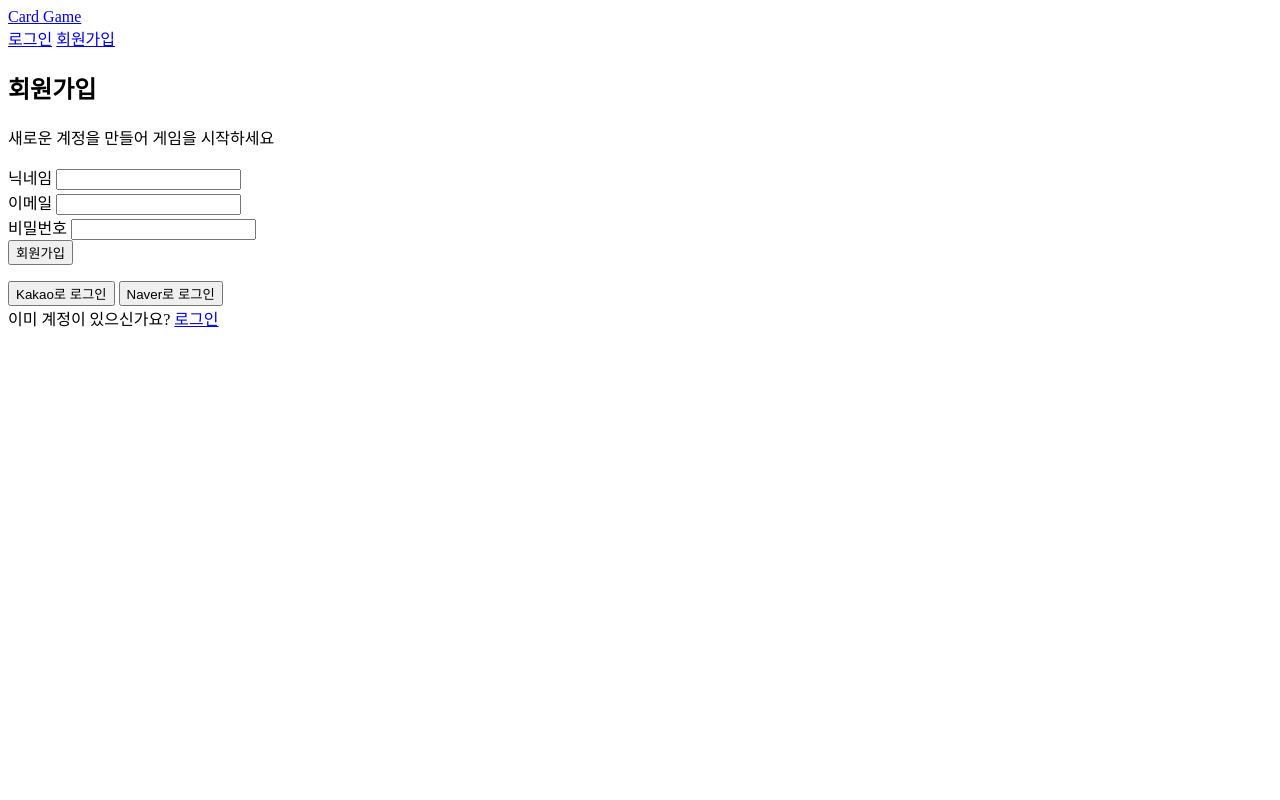
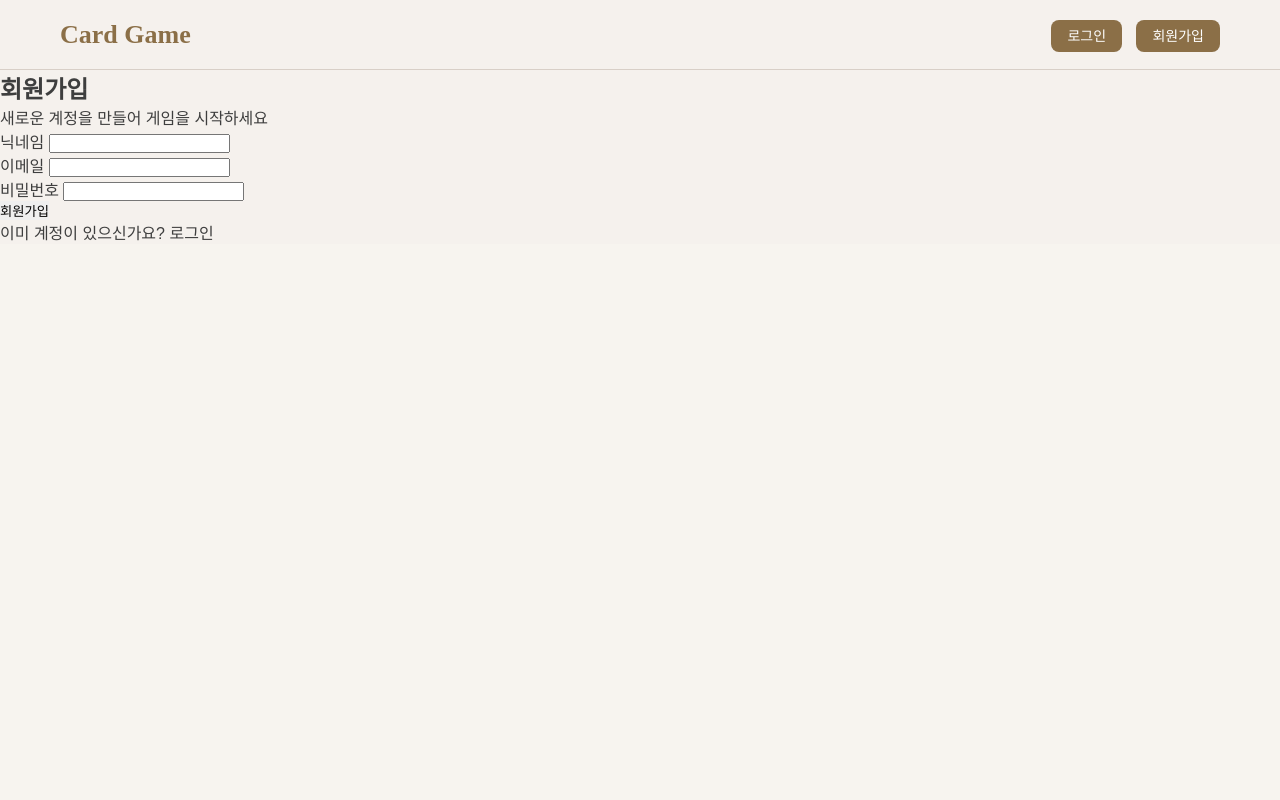
Before and after one commit to Pirogramming-24/Piro24_CardGame_1, a Django app: page /accounts/signup/ in a window 1280 px wide. Run offline with Django 5.2, Linux system fonts and the light colour scheme; some libraries are stand-ins or nearby versions.

Commit message:
[feat] css추가, html 변경

```diff
--- a/accounts/templates/accounts/login.html
+++ b/accounts/templates/accounts/login.html
@@ -1,4 +1,4 @@
-<!-- {% extends "base.html" %} -->
+{% extends "base.html" %}
 {% block content %}
 
 <section class="auth">
--- a/accounts/templates/accounts/signup.html
+++ b/accounts/templates/accounts/signup.html
@@ -1,4 +1,4 @@
-<!-- {% extends "base.html" %} -->
+{% extends "base.html" %}
 {% block content %}
 
 <section class="auth">
@@ -26,11 +26,6 @@
         </form>
     </div>
 
-    <div class="social-login">
-        <button class="btn kakao">Kakao로 로그인</button>
-        <button class="btn naver">Naver로 로그인</button>
-    </div>
-
     <div class="auth-footer">
         이미 계정이 있으신가요?
         <a href="{% url 'accounts:login' %}">로그인</a>
--- /dev/null
+++ b/static/css/header.css
@@ -0,0 +1,32 @@
+.header {
+  background: #F5F1ED;
+  border-bottom: 1px solid #d8cfc7;
+  height: 70px;
+}
+
+.header-inner {
+  max-width: 1200px;
+  margin: 0 auto;
+  height: 100%;
+  display: flex;
+  justify-content: space-between;
+  align-items: center;
+  padding: 0 20px;
+}
+
+.logo {
+  font-family: 'Playfair Display', serif;
+  font-size: 26px;
+  color: #8B6F47;
+  font-weight: bold;
+}
+
+.nav .btn {
+  background: #8B6F47;
+  color: white;
+  padding: 8px 16px;
+  border-radius: 8px;
+  font-size: 14px;
+  margin-left: 10px;
+  text-decoration: none;
+}
--- /dev/null
+++ b/static/css/ranking.css
@@ -0,0 +1,122 @@
+body {
+  background: #F5F1ED;
+  color: #3E3E3E;
+}
+
+.ranking-page {
+  padding: 40px 20px;
+}
+
+.container {
+  max-width: 1100px;
+  margin: 0 auto;
+}
+
+/* Title */
+.page-title {
+  font-size: 40px;
+  font-weight: 700;
+  color: #8B6F47;
+  margin-bottom: 40px;
+}
+
+/* Top3 cards */
+.top3 {
+  display: grid;
+  grid-template-columns: repeat(3, 1fr);
+  gap: 20px;
+  margin-bottom: 50px;
+}
+
+.top-card {
+  background: white;
+  border-radius: 16px;
+  padding: 20px;
+  text-align: center;
+  box-shadow: 0 3px 10px rgba(0,0,0,0.05);
+}
+
+.rank-icon {
+  font-size: 28px;
+  margin-bottom: 6px;
+}
+
+.rank-label {
+  font-size: 12px;
+  color: #6F5636;
+}
+
+.top-card .nickname {
+  font-size: 20px;
+  font-weight: bold;
+  margin-top: 8px;
+}
+
+.top-card .score {
+  font-size: 24px;
+  font-weight: bold;
+  color: #8B6F47;
+}
+
+.score-label {
+  font-size: 11px;
+  color: #6F5636;
+}
+
+/* Full list */
+.section-title {
+  font-size: 24px;
+  font-weight: bold;
+  color: #8B6F47;
+  margin-bottom: 15px;
+}
+
+.ranking-list {
+  background: white;
+  border-radius: 12px;
+  overflow: hidden;
+  box-shadow: 0 3px 10px rgba(0,0,0,0.05);
+}
+
+.ranking-row {
+  padding: 14px 20px;
+  display: flex;
+  justify-content: space-between;
+  align-items: center;
+  border-bottom: 1px solid #D4C5B9;
+}
+
+.ranking-row:last-child {
+  border-bottom: none;
+}
+
+.top-bg {
+  background: #FFF9F0;
+}
+
+.ranking-left {
+  display: flex;
+  align-items: center;
+  gap: 12px;
+}
+
+.rank-num {
+  font-size: 18px;
+  font-weight: bold;
+  color: #8B6F47;
+}
+
+.nickname {
+  font-weight: bold;
+}
+
+.badge {
+  font-size: 12px;
+  color: #6F5636;
+}
+
+.ranking-score {
+  font-size: 20px;
+  font-weight: bold;
+  color: #8B6F47;
+}
--- /dev/null
+++ b/static/css/reset.css
@@ -0,0 +1,35 @@
+/* reset.css */
+
+/* 기본 리셋 */
+* {
+  margin: 0;
+  padding: 0;
+  box-sizing: border-box;
+}
+
+html, body {
+  font-family: 'Pretendard', 'Noto Sans KR', sans-serif;
+  background: var(--bg-color);
+  color: var(--text-color);
+}
+
+/* 컬러 변수 */
+:root {
+  --bg-color: #f7f4ef;
+  --primary-color: #8c6a43;
+  --secondary-color: #bfa27a;
+  --text-color: #5b4636;
+  --border-color: #e0d6c8;
+}
+
+/* 링크, 버튼 공통 */
+a {
+  text-decoration: none;
+  color: inherit;
+}
+
+button {
+  border: none;
+  cursor: pointer;
+  font-family: inherit;
+}
--- a/templates/base.html
+++ b/templates/base.html
@@ -6,18 +6,12 @@
     <title>Card Game</title>
     <meta name="viewport" content="width=device-width, initial-scale=1.0">
 
-    <!-- Reset CSS -->
     <link rel="stylesheet" href="{% static 'css/reset.css' %}">
-
-    <!-- Header / Navigation -->
     <link rel="stylesheet" href="{% static 'css/header.css' %}">
-
-    <!-- Page specific CSS -->
-    {% block extra_css %}{% endblock %}
+    <link rel="stylesheet" href="{% static 'css/ranking.css' %}">
 </head>
 <body>
 
-    <!-- ===== Header / Navigation ===== -->
 <header class="header">
     <div class="header-inner">
         <div class="logo">
@@ -26,20 +20,19 @@
 
         <nav class="nav">
             {% if user.is_authenticated %}
-                    <a href="{% url 'games:start' %}" class="nav-btn">게임하기</a>
-                    <a href="{% url 'games:list' %}" class="nav-btn">게임목록</a>
-                    <a href="{% url 'games:ranking' %}" class="nav-btn">랭킹보기</a>
-                    <a href="{% url 'accounts:logout' %}" class="nav-btn">로그아웃</a>
+                <a href="{% url 'games:start' %}" class="btn">게임하기</a>
+                <a href="{% url 'games:list' %}" class="btn">게임목록</a>
+                <a href="{% url 'games:ranking' %}" class="btn">랭킹보기</a>
+                <a href="{% url 'accounts:logout' %}" class="btn">로그아웃</a>
             {% else %}
-                    <a href="{% url 'accounts:login' %}" class="nav-btn">로그인</a>
-                    <a href="{% url 'accounts:signup' %}" class="nav-btn">회원가입</a>
+                <a href="{% url 'accounts:login' %}" class="btn">로그인</a>
+                <a href="{% url 'accounts:signup' %}" class="btn">회원가입</a>
             {% endif %}
         </nav>
     </div>
 </header>
 
-    <!-- ===== Main Content ===== -->
-    <main class="container">
+<main>
     {% block content %}
     {% endblock %}
 </main>
```
Also changed, not shown: games/templates/games/main.html (+4 -7 lines). Lines whose indentation alone changed are shown as unchanged.
